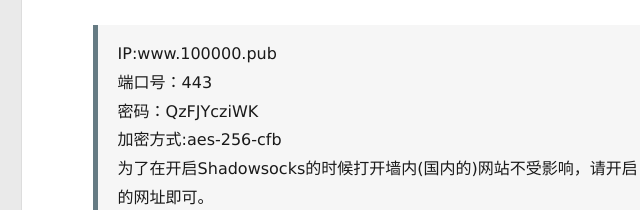
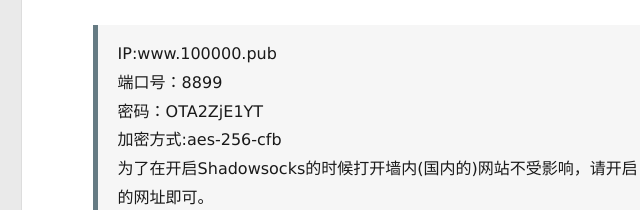
Before and after one commit to walk-bike-talk/swifter.github.io, a plain HTML site: page 2016/10/11/hello-world/index.html in a window 1280 px wide. Shown: the part 158-368 px from the top of the page, 309-949 px from the left. Drawn offline with Linux system fonts and the light colour scheme.

Commit message:
Update index.html

```diff
--- a/2016/10/11/hello-world/index.html
+++ b/2016/10/11/hello-world/index.html
@@ -154,7 +154,7 @@
     <div class="article-entry" itemprop="articleBody">
 
         <h2 id="Shadowsocks免费分享"><a href="#Shadowsocks免费分享" class="headerlink" title="Shadowsocks免费分享"></a>Shadowsocks免费分享</h2><blockquote>
-<p>IP:www.100000.pub<br>端口号：443<br>密码：QzFJYcziWK<br>加密方式:aes-256-cfb</p>
+<p>IP:www.100000.pub<br>端口号：8899<br>密码：OTA2ZjE1YT<br>加密方式:aes-256-cfb</p>
 <p>为了在开启Shadowsocks的时候打开墙内(国内的)网站不受影响，请开启 <strong><em>自动代理模式</em></strong>，配置你需要的网址即可。<br>众筹下，你的一份心意，将是我最大的动力，请随意打赏。（左微信，右支付宝）<br><img src="/fu/weixin.jpg" alt="weixin.jpg"><img src="/fu/zhifubao.jpg" alt="zhifubao.jpg"></p>
 <p>科学上网后干什么，就去<a href="http://100000.pub" target="_blank" rel="external">www.100000.pub</a> 事后导航站<br>Shadowsocks支持多平台<br>科学上网软件自己网站下载<br>注意：由于现在用户增多，防止乱用导致IP被封，<br>密码防止卵用会不定时更新密码，最短时间一周换一次。最长就是半月，一月不换咯，(密码错误来小站获取最新密码即可)<br>谢谢大家的关注。希望大家不要乱用，不要肆意传播给不正当的用户。</p>
 <p>本网站账号为失效就更新政策，<br>如果发现不能用了就来本站获取最新的账号密码。</p>
```
